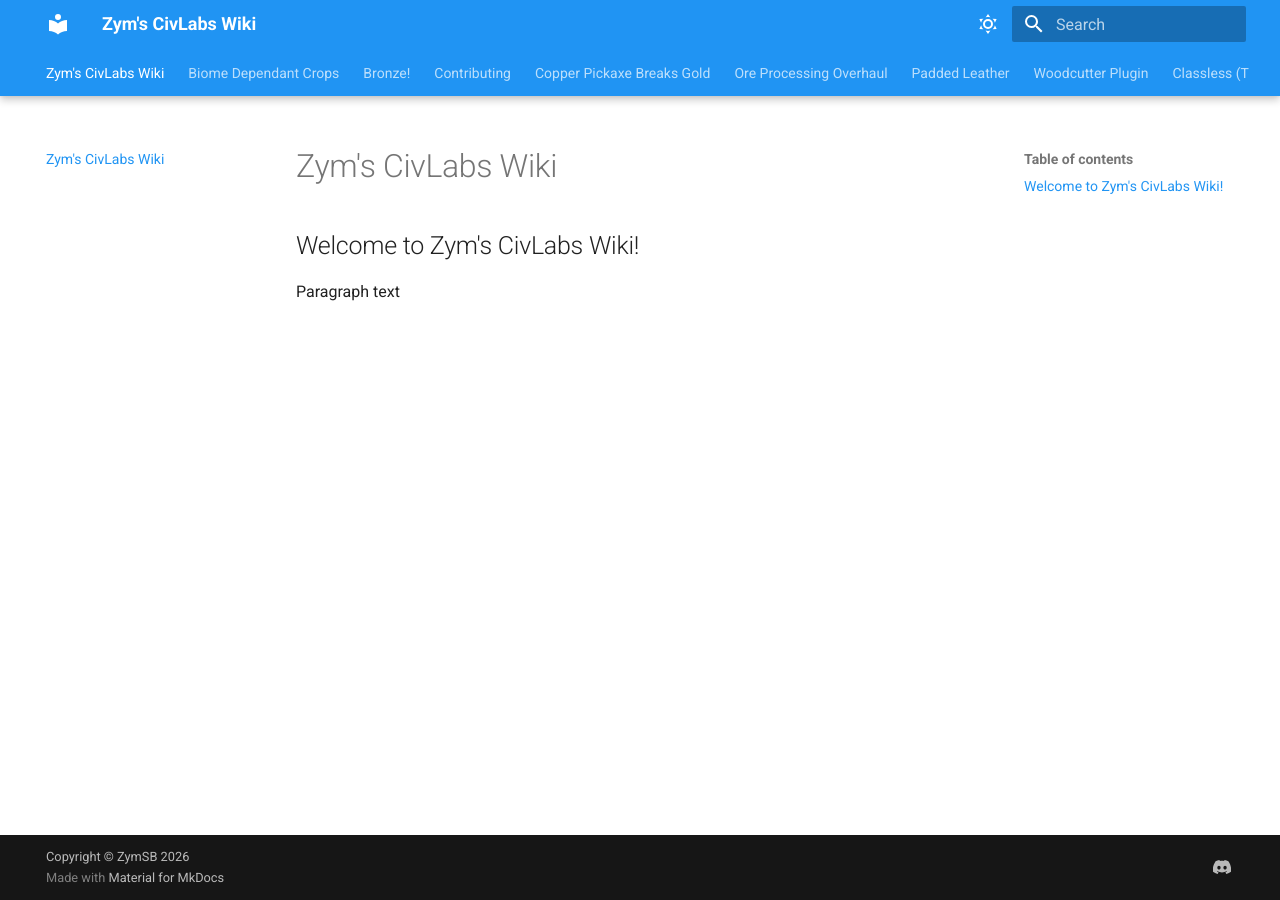
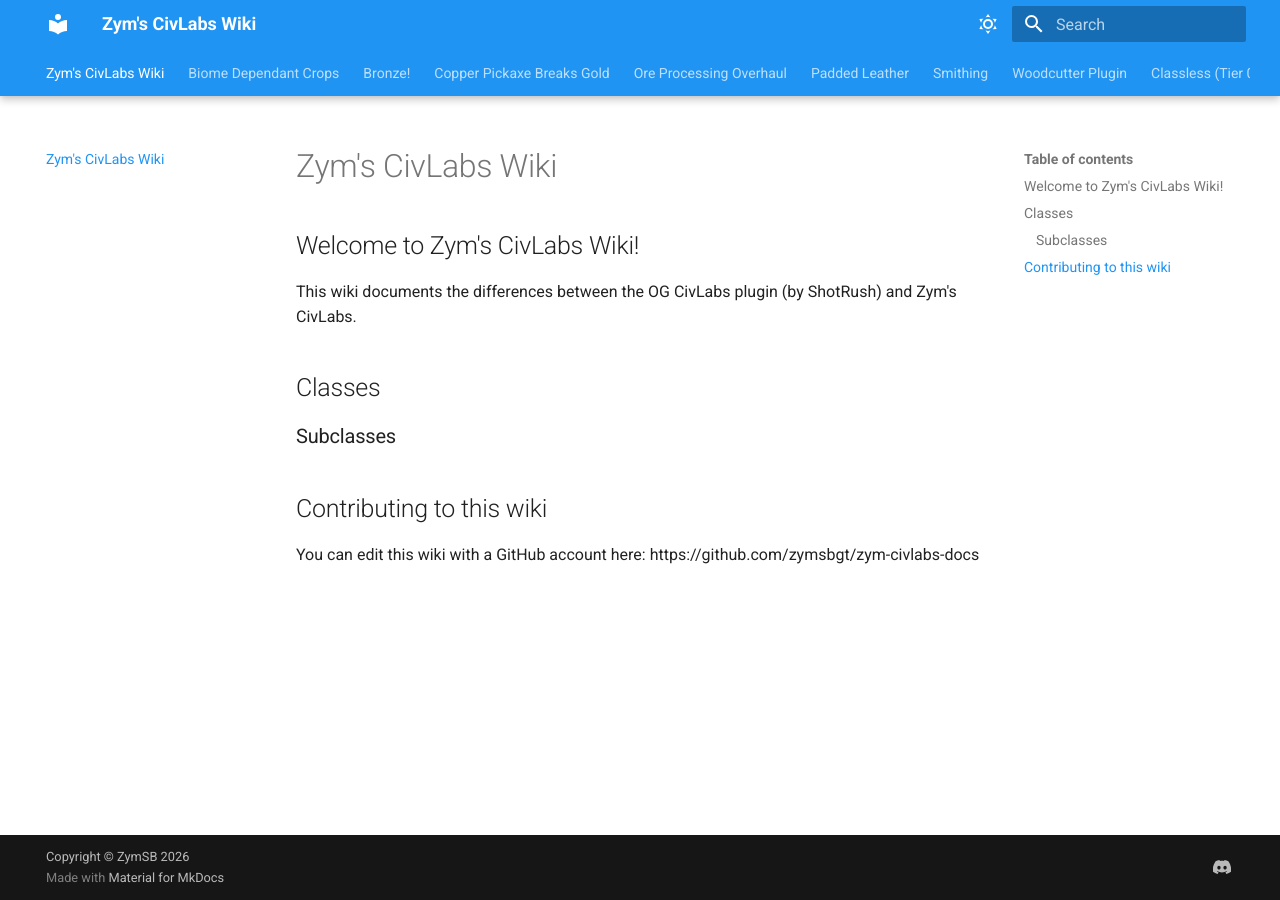
Before and after one commit to zymsbgt/zym-civlabs-docs, an MkDocs documentation site: the page built from docs/index.md, in a window 1280 px wide. Built offline with MkDocs 1.6.1 and Material for MkDocs 9.7.7, drawn with Linux system fonts in a browser that asks for light colours.

Commit message:
testing subclasses

```diff
--- a/docs/index.md
+++ b/docs/index.md
@@ -2,4 +2,12 @@
 
 ## Welcome to Zym's CivLabs Wiki!
 
-Paragraph text
+This wiki documents the differences between the OG CivLabs plugin (by ShotRush) and Zym's CivLabs.
+
+## Classes
+
+### Subclasses
+
+## Contributing to this wiki
+
+You can edit this wiki with a GitHub account here: https://github.com/zymsbgt/zym-civlabs-docs
```
Also changed, not shown: docs/Bronze.md (+2 -0 lines), docs/Contribute.md (deleted, +0 -3 lines), docs/Smithing.md (added, +3 -0 lines), docs/images/Bronze7.png (added), docs/images/Bronze8.png (added).
